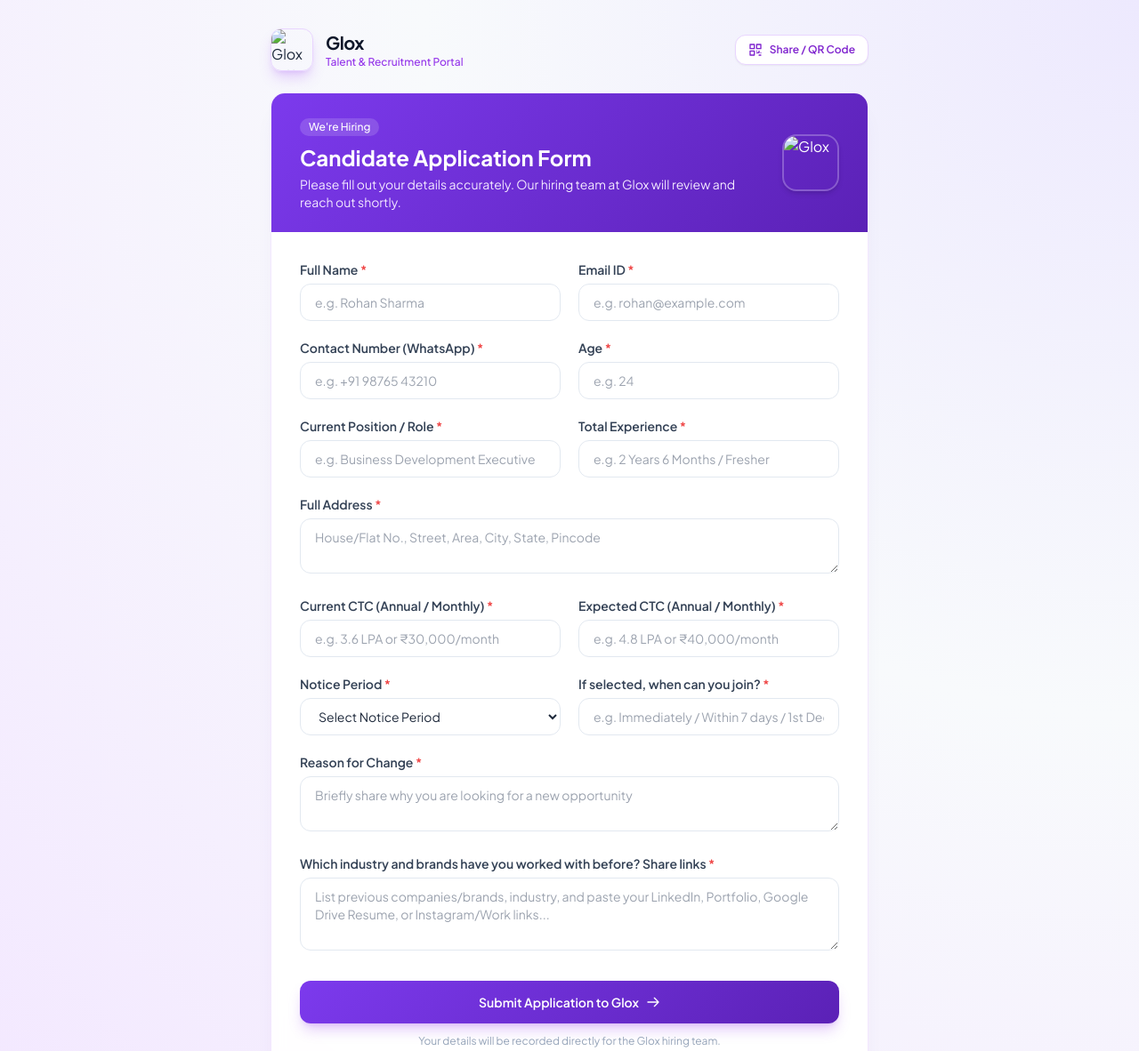
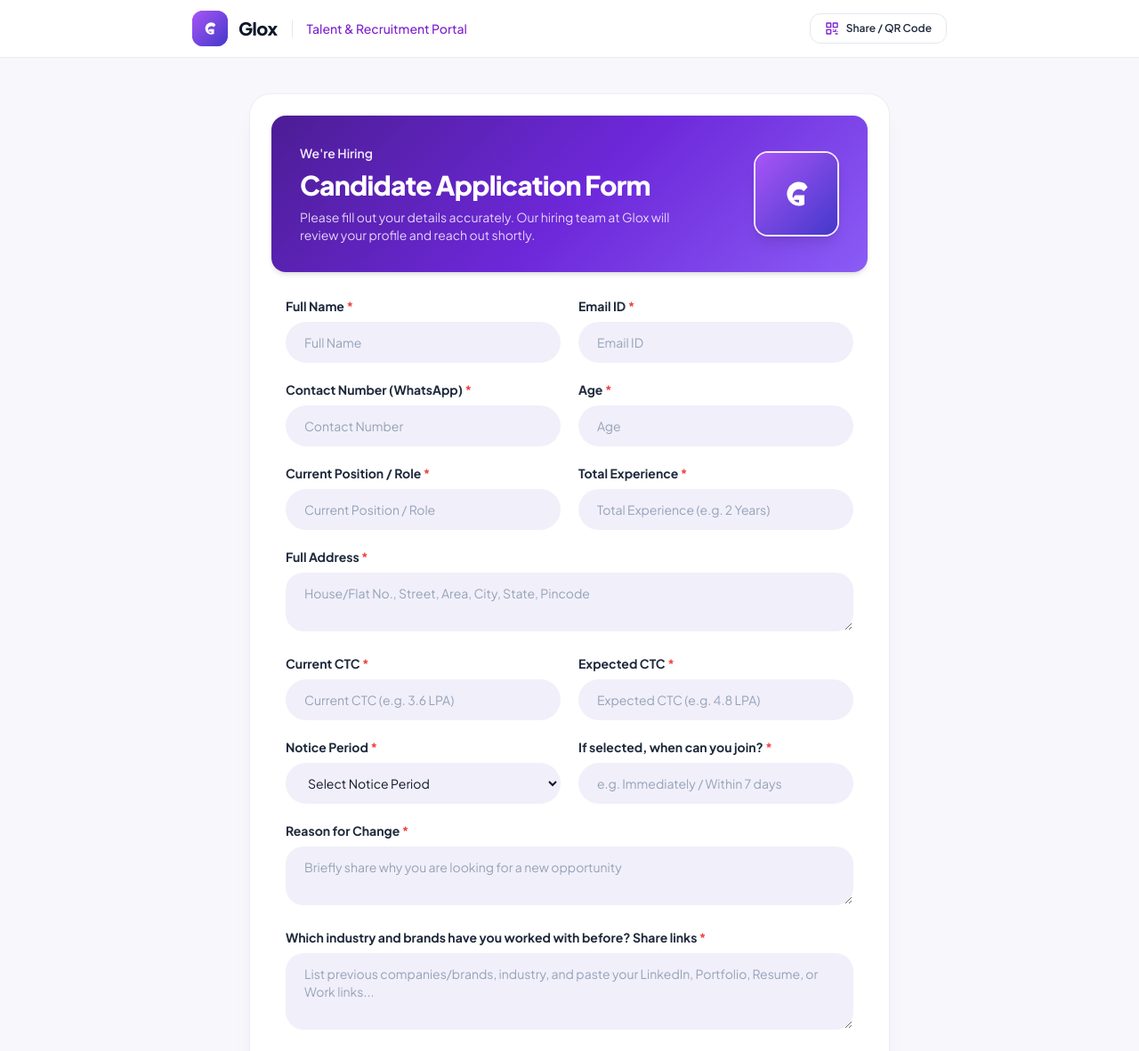
Before and after one commit to chandegaraharsh464-ui/Glox-Hiring-Form-, a plain HTML site: page index.html in a window 1280 px wide. Shown: the top 1182 px of the page at 89% size. Drawn offline with nearby package versions, Linux system fonts and the light colour scheme.

Commit message:
Update index.html

```diff
--- a/index.html
+++ b/index.html
@@ -3,140 +3,181 @@
 <head>
   <meta charset="UTF-8" />
   <meta name="viewport" content="width=device-width, initial-scale=1.0" />
-  <title>Glox | Careers &amp; Candidate Application</title>
-  <!-- Browser Tab Favicon using your official Glox logo -->
-  <link rel="icon" type="image/png" href="./official-glox-logo-sitemap.png" />
+  <title>Glox | Talent &amp; Recruitment Portal</title>
+  <link rel="icon" type="image/png" href="./official-glox-logo-sitemap_2.png" />
   <script src="https://cdn.tailwindcss.com"></script>
   <script src="https://cdnjs.cloudflare.com/ajax/libs/qrcodejs/1.0.0/qrcode.min.js"></script>
-  <link href="https://fonts.googleapis.com/css2?family=Plus+Jakarta+Sans:wght@400;500;600;700&display=swap" rel="stylesheet">
+  <link href="https://fonts.googleapis.com/css2?family=Plus+Jakarta+Sans:wght@400;500;600;700;800&display=swap" rel="stylesheet">
   <style>
     body {
       font-family: 'Plus Jakarta Sans', sans-serif;
-      background: radial-gradient(circle at top right, #ede9fe, #f8fafc 45%, #f3e8ff 100%);
+      background-color: #f8f7fc;
     }
-    .glox-gradient {
-      background: linear-gradient(135deg, #7c3aed 0%, #5b21b6 100%);
+    .glox-banner-gradient {
+      background: linear-gradient(135deg, #4c1d95 0%, #6d28d9 52%, #8b5cf6 100%);
     }
-    .input-field {
+    .glox-pill-input {
+      background-color: #f1effa;
+      border: 1.5px solid transparent;
+      border-radius: 9999px;
       transition: all 0.2s ease;
     }
-    .input-field:focus {
+    .glox-pill-input:focus {
+      background-color: #ffffff;
+      border-color: #7c3aed;
+      box-shadow: 0 0 0 4px rgba(124, 58, 237, 0.12);
+    }
+    .glox-area-input {
+      background-color: #f1effa;
+      border: 1.5px solid transparent;
+      border-radius: 1.25rem;
+      transition: all 0.2s ease;
+    }
+    .glox-area-input:focus {
+      background-color: #ffffff;
       border-color: #7c3aed;
       box-shadow: 0 0 0 4px rgba(124, 58, 237, 0.12);
     }
   </style>
 </head>
-<body class="min-h-screen text-slate-800 py-8 px-4 sm:px-6">
+<body class="min-h-screen text-slate-900">
 
-  <div class="max-w-2xl mx-auto">
-    <!-- Top Header & Share QR Button -->
-    <div class="flex items-center justify-between mb-6">
-      <div class="flex items-center gap-3.5">
-        <!-- Your Exact Official Glox Logo -->
+  <!-- Full-Width Top Navigation Header -->
+  <header class="bg-white border-b border-slate-200/80 sticky top-0 z-30">
+    <div class="max-w-4xl mx-auto px-4 sm:px-6 h-16 flex items-center justify-between">
+      <div class="flex items-center gap-3">
+        <!-- Official Glox Logo with automatic SVG fallback if image path differs -->
+        <div class="w-10 h-10 rounded-xl overflow-hidden shadow-sm shrink-0 bg-purple-600 flex items-center justify-center">
           <img
-          src="./official-glox-logo-sitemap.png"
-          alt="Glox Official Logo"
-          class="w-12 h-12 rounded-xl object-cover shadow-lg shadow-purple-500/25 border border-purple-200"
+            src="./official-glox-logo-sitemap_2.png"
+            alt="Glox"
+            onerror="this.style.display='none'; this.nextElementSibling.style.display='flex';"
+            class="w-full h-full object-cover"
           />
-        <div>
-          <h1 class="text-xl font-bold tracking-tight text-slate-900">Glox</h1>
-          <p class="text-xs font-medium text-purple-600">Talent &amp; Recruitment Portal</p>
+          <div style="display:none;" class="w-full h-full items-center justify-center bg-gradient-to-br from-purple-500 to-indigo-700">
+            <svg viewBox="0 0 64 64" class="w-6 h-6 fill-white">
+              <path d="M44 16A18 18 0 1 0 44 48V34H30l-5 7h11v4a10 10 0 1 1 0-20 9.8 9.8 0 0 1 7 2.9l5.7-5.7A17.9 17.9 0 0 0 44 16z"/>
+            </svg>
           </div>
         </div>
 
+        <span class="text-xl font-extrabold tracking-tight text-slate-900">Glox</span>
+        <span class="hidden sm:inline-block h-5 w-px bg-slate-200 mx-1"></span>
+        <span class="hidden sm:inline-block text-sm font-medium text-purple-700">Talent &amp; Recruitment Portal</span>
+      </div>
+
       <button type="button" onclick="openQrModal()"
-        class="inline-flex items-center gap-2 px-3.5 py-2 rounded-xl bg-white border border-purple-200 text-purple-700 text-xs font-semibold shadow-sm hover:bg-purple-50 transition">
-        <svg class="w-4 h-4" fill="none" stroke="currentColor" stroke-width="2" viewBox="0 0 24 24">
+        class="inline-flex items-center gap-2 px-4 py-2 rounded-xl bg-white border border-slate-200 text-slate-800 text-xs font-semibold hover:border-purple-300 hover:bg-purple-50/60 transition shadow-xs">
+        <svg class="w-4 h-4 text-purple-700" fill="none" stroke="currentColor" stroke-width="2" viewBox="0 0 24 24">
           <path stroke-linecap="round" stroke-linejoin="round" d="M3 3h7v7H3V3zm11 0h7v7h-7V3zM3 14h7v7H3v-7zm11 3h3m4 0h.01M14 14h.01M18 14v3m0 4h3"/>
         </svg>
-        Share / QR Code
+        <span>Share / QR Code</span>
       </button>
     </div>
+  </header>
 
-    <!-- Main Form Card -->
-    <div class="bg-white/95 backdrop-blur rounded-2xl shadow-xl shadow-purple-900/5 border border-purple-100 overflow-hidden">
-      <div class="glox-gradient px-6 py-6 sm:px-8 text-white flex items-center justify-between gap-4">
-        <div>
-          <span class="inline-block px-2.5 py-0.5 rounded-full bg-white/15 text-xs font-medium mb-2">We're Hiring</span>
-          <h2 class="text-2xl font-bold">Candidate Application Form</h2>
-          <p class="text-purple-100 text-sm mt-1">Please fill out your details accurately. Our hiring team at Glox will review and reach out shortly.</p>
-        </div>
-        <img
-          src="./official-glox-logo-sitemap.png"
-          alt="Glox"
-          class="hidden sm:block w-16 h-16 rounded-2xl object-cover border-2 border-white/25 shadow-md shrink-0"
-        />
+  <!-- Main Container -->
+  <main class="max-w-3xl mx-auto px-4 sm:px-6 py-8 sm:py-10">
+    <div class="bg-white rounded-3xl shadow-xl shadow-purple-950/5 border border-slate-200/70 p-4 sm:p-6">
+
+      <!-- Inner Purple Hero Banner matching UI Mockup -->
+      <div class="glox-banner-gradient rounded-2xl p-6 sm:p-8 text-white flex items-center justify-between gap-6 shadow-md">
+        <div class="space-y-2">
+          <p class="text-sm font-semibold text-purple-100">We're Hiring</p>
+          <h1 class="text-2xl sm:text-3xl font-extrabold tracking-tight leading-tight">Candidate Application Form</h1>
+          <p class="text-xs sm:text-sm text-purple-100/90 max-w-md leading-relaxed">
+            Please fill out your details accurately. Our hiring team at Glox will review your profile and reach out shortly.
+          </p>
         </div>
 
-      <form id="hiringForm" class="p-6 sm:p-8 space-y-5">
-        <!-- Row 1: Full Name & Email -->
-        <div class="grid grid-cols-1 sm:grid-cols-2 gap-5">
-          <div>
-            <label class="block text-sm font-semibold text-slate-700 mb-1.5">Full Name <span class="text-red-500">*</span></label>
-            <input type="text" name="fullName" required placeholder="e.g. Rohan Sharma"
-              class="input-field w-full px-4 py-2.5 rounded-xl border border-slate-200 text-sm outline-none" />
+        <!-- White-Framed Rounded Logo Badge -->
+        <div class="hidden sm:flex w-24 h-24 rounded-2xl border-2 border-white/90 shadow-lg overflow-hidden shrink-0 bg-purple-600 items-center justify-center">
+          <img
+            src="./official-glox-logo-sitemap_2.png"
+            alt="Glox Official Logo"
+            onerror="this.style.display='none'; this.nextElementSibling.style.display='flex';"
+            class="w-full h-full object-cover"
+          />
+          <div style="display:none;" class="w-full h-full items-center justify-center bg-gradient-to-br from-purple-500 to-indigo-700">
+            <svg viewBox="0 0 64 64" class="w-12 h-12 fill-white">
+              <path d="M44 16A18 18 0 1 0 44 48V34H30l-5 7h11v4a10 10 0 1 1 0-20 9.8 9.8 0 0 1 7 2.9l5.7-5.7A17.9 17.9 0 0 0 44 16z"/>
+            </svg>
           </div>
-          <div>
-            <label class="block text-sm font-semibold text-slate-700 mb-1.5">Email ID <span class="text-red-500">*</span></label>
-            <input type="email" name="email" required placeholder="e.g. rohan@example.com"
-              class="input-field w-full px-4 py-2.5 rounded-xl border border-slate-200 text-sm outline-none" />
         </div>
       </div>
 
-        <!-- Row 2: Phone & Age -->
+      <!-- Form Section -->
+      <form id="hiringForm" class="pt-7 px-2 sm:px-4 pb-3 space-y-5">
+
+        <!-- Row 1: Full Name & Email ID -->
         <div class="grid grid-cols-1 sm:grid-cols-2 gap-5">
           <div>
-            <label class="block text-sm font-semibold text-slate-700 mb-1.5">Contact Number (WhatsApp) <span class="text-red-500">*</span></label>
-            <input type="tel" name="phone" required placeholder="e.g. +91 98765 43210"
-              class="input-field w-full px-4 py-2.5 rounded-xl border border-slate-200 text-sm outline-none" />
+            <label class="block text-sm font-bold text-slate-800 mb-2">Full Name <span class="text-red-500">*</span></label>
+            <input type="text" name="fullName" required placeholder="Full Name"
+              class="glox-pill-input w-full px-5 py-3 text-sm text-slate-900 placeholder-slate-400 outline-none" />
           </div>
           <div>
-            <label class="block text-sm font-semibold text-slate-700 mb-1.5">Age <span class="text-red-500">*</span></label>
-            <input type="number" name="age" min="18" max="65" required placeholder="e.g. 24"
-              class="input-field w-full px-4 py-2.5 rounded-xl border border-slate-200 text-sm outline-none" />
+            <label class="block text-sm font-bold text-slate-800 mb-2">Email ID <span class="text-red-500">*</span></label>
+            <input type="email" name="email" required placeholder="Email ID"
+              class="glox-pill-input w-full px-5 py-3 text-sm text-slate-900 placeholder-slate-400 outline-none" />
+          </div>
+        </div>
+
+        <!-- Row 2: Contact Number & Age -->
+        <div class="grid grid-cols-1 sm:grid-cols-2 gap-5">
+          <div>
+            <label class="block text-sm font-bold text-slate-800 mb-2">Contact Number (WhatsApp) <span class="text-red-500">*</span></label>
+            <input type="tel" name="phone" required placeholder="Contact Number"
+              class="glox-pill-input w-full px-5 py-3 text-sm text-slate-900 placeholder-slate-400 outline-none" />
+          </div>
+          <div>
+            <label class="block text-sm font-bold text-slate-800 mb-2">Age <span class="text-red-500">*</span></label>
+            <input type="number" name="age" min="18" max="65" required placeholder="Age"
+              class="glox-pill-input w-full px-5 py-3 text-sm text-slate-900 placeholder-slate-400 outline-none" />
           </div>
         </div>
 
         <!-- Row 3: Current Position & Total Experience -->
         <div class="grid grid-cols-1 sm:grid-cols-2 gap-5">
           <div>
-            <label class="block text-sm font-semibold text-slate-700 mb-1.5">Current Position / Role <span class="text-red-500">*</span></label>
-            <input type="text" name="currentPosition" required placeholder="e.g. Business Development Executive"
-              class="input-field w-full px-4 py-2.5 rounded-xl border border-slate-200 text-sm outline-none" />
+            <label class="block text-sm font-bold text-slate-800 mb-2">Current Position / Role <span class="text-red-500">*</span></label>
+            <input type="text" name="currentPosition" required placeholder="Current Position / Role"
+              class="glox-pill-input w-full px-5 py-3 text-sm text-slate-900 placeholder-slate-400 outline-none" />
           </div>
           <div>
-            <label class="block text-sm font-semibold text-slate-700 mb-1.5">Total Experience <span class="text-red-500">*</span></label>
-            <input type="text" name="experience" required placeholder="e.g. 2 Years 6 Months / Fresher"
-              class="input-field w-full px-4 py-2.5 rounded-xl border border-slate-200 text-sm outline-none" />
+            <label class="block text-sm font-bold text-slate-800 mb-2">Total Experience <span class="text-red-500">*</span></label>
+            <input type="text" name="experience" required placeholder="Total Experience (e.g. 2 Years)"
+              class="glox-pill-input w-full px-5 py-3 text-sm text-slate-900 placeholder-slate-400 outline-none" />
           </div>
         </div>
 
         <!-- Row 4: Full Address -->
         <div>
-          <label class="block text-sm font-semibold text-slate-700 mb-1.5">Full Address <span class="text-red-500">*</span></label>
+          <label class="block text-sm font-bold text-slate-800 mb-2">Full Address <span class="text-red-500">*</span></label>
           <textarea name="fullAddress" rows="2" required placeholder="House/Flat No., Street, Area, City, State, Pincode"
-            class="input-field w-full px-4 py-2.5 rounded-xl border border-slate-200 text-sm outline-none"></textarea>
+            class="glox-area-input w-full px-5 py-3 text-sm text-slate-900 placeholder-slate-400 outline-none"></textarea>
         </div>
 
         <!-- Row 5: Current CTC & Expected CTC -->
         <div class="grid grid-cols-1 sm:grid-cols-2 gap-5">
           <div>
-            <label class="block text-sm font-semibold text-slate-700 mb-1.5">Current CTC (Annual / Monthly) <span class="text-red-500">*</span></label>
-            <input type="text" name="currentCtc" required placeholder="e.g. 3.6 LPA or ₹30,000/month"
-              class="input-field w-full px-4 py-2.5 rounded-xl border border-slate-200 text-sm outline-none" />
+            <label class="block text-sm font-bold text-slate-800 mb-2">Current CTC <span class="text-red-500">*</span></label>
+            <input type="text" name="currentCtc" required placeholder="Current CTC (e.g. 3.6 LPA)"
+              class="glox-pill-input w-full px-5 py-3 text-sm text-slate-900 placeholder-slate-400 outline-none" />
           </div>
           <div>
-            <label class="block text-sm font-semibold text-slate-700 mb-1.5">Expected CTC (Annual / Monthly) <span class="text-red-500">*</span></label>
-            <input type="text" name="expectedCtc" required placeholder="e.g. 4.8 LPA or ₹40,000/month"
-              class="input-field w-full px-4 py-2.5 rounded-xl border border-slate-200 text-sm outline-none" />
+            <label class="block text-sm font-bold text-slate-800 mb-2">Expected CTC <span class="text-red-500">*</span></label>
+            <input type="text" name="expectedCtc" required placeholder="Expected CTC (e.g. 4.8 LPA)"
+              class="glox-pill-input w-full px-5 py-3 text-sm text-slate-900 placeholder-slate-400 outline-none" />
           </div>
         </div>
 
         <!-- Row 6: Notice Period & If Selected, When Can You Join? -->
         <div class="grid grid-cols-1 sm:grid-cols-2 gap-5">
           <div>
-            <label class="block text-sm font-semibold text-slate-700 mb-1.5">Notice Period <span class="text-red-500">*</span></label>
-            <select name="noticePeriod" required class="input-field w-full px-4 py-2.5 rounded-xl border border-slate-200 text-sm bg-white outline-none">
+            <label class="block text-sm font-bold text-slate-800 mb-2">Notice Period <span class="text-red-500">*</span></label>
+            <select name="noticePeriod" required
+              class="glox-pill-input w-full px-5 py-3 text-sm text-slate-900 outline-none cursor-pointer">
               <option value="" disabled selected>Select Notice Period</option>
               <option value="Immediate / Not Working">Immediate / Not Working</option>
               <option value="15 Days">15 Days</option>
@@ -147,80 +188,83 @@
             </select>
           </div>
           <div>
-            <label class="block text-sm font-semibold text-slate-700 mb-1.5">If selected, when can you join? <span class="text-red-500">*</span></label>
-            <input type="text" name="joiningDate" required placeholder="e.g. Immediately / Within 7 days / 1st Dec"
-              class="input-field w-full px-4 py-2.5 rounded-xl border border-slate-200 text-sm outline-none" />
+            <label class="block text-sm font-bold text-slate-800 mb-2">If selected, when can you join? <span class="text-red-500">*</span></label>
+            <input type="text" name="joiningDate" required placeholder="e.g. Immediately / Within 7 days"
+              class="glox-pill-input w-full px-5 py-3 text-sm text-slate-900 placeholder-slate-400 outline-none" />
           </div>
         </div>
 
         <!-- Row 7: Reason for Change -->
         <div>
-          <label class="block text-sm font-semibold text-slate-700 mb-1.5">Reason for Change <span class="text-red-500">*</span></label>
+          <label class="block text-sm font-bold text-slate-800 mb-2">Reason for Change <span class="text-red-500">*</span></label>
           <textarea name="reasonForChange" rows="2" required placeholder="Briefly share why you are looking for a new opportunity"
-            class="input-field w-full px-4 py-2.5 rounded-xl border border-slate-200 text-sm outline-none"></textarea>
+            class="glox-area-input w-full px-5 py-3 text-sm text-slate-900 placeholder-slate-400 outline-none"></textarea>
         </div>
 
-        <!-- Row 8: Industry, Previous Brands & Links -->
+        <!-- Row 8: Industry, Previous Brands & Share Links -->
         <div>
-          <label class="block text-sm font-semibold text-slate-700 mb-1.5">Which industry and brands have you worked with before? Share links <span class="text-red-500">*</span></label>
+          <label class="block text-sm font-bold text-slate-800 mb-2">Which industry and brands have you worked with before? Share links <span class="text-red-500">*</span></label>
           <textarea name="industryAndLinks" rows="3" required
-            placeholder="List previous companies/brands, industry, and paste your LinkedIn, Portfolio, Google Drive Resume, or Instagram/Work links..."
-            class="input-field w-full px-4 py-2.5 rounded-xl border border-slate-200 text-sm outline-none"></textarea>
+            placeholder="List previous companies/brands, industry, and paste your LinkedIn, Portfolio, Resume, or Work links..."
+            class="glox-area-input w-full px-5 py-3 text-sm text-slate-900 placeholder-slate-400 outline-none"></textarea>
         </div>
 
         <!-- Submit Button -->
-        <div class="pt-2">
+        <div class="pt-3">
           <button type="submit" id="submitBtn"
-            class="w-full glox-gradient hover:opacity-95 text-white font-semibold py-3.5 px-6 rounded-xl shadow-lg shadow-purple-600/25 transition flex items-center justify-center gap-2 text-sm">
+            class="w-full glox-banner-gradient hover:opacity-95 text-white font-bold py-3.5 px-6 rounded-full shadow-lg shadow-purple-600/25 transition flex items-center justify-center gap-2 text-sm">
             <span>Submit Application to Glox</span>
-            <svg class="w-4 h-4" fill="none" stroke="currentColor" stroke-width="2" viewBox="0 0 24 24">
+            <svg class="w-4 h-4" fill="none" stroke="currentColor" stroke-width="2.2" viewBox="0 0 24 24">
               <path stroke-linecap="round" stroke-linejoin="round" d="M14 5l7 7m0 0l-7 7m7-7H3"/>
             </svg>
           </button>
-          <p class="text-center text-xs text-slate-400 mt-3">Your details will be recorded directly for the Glox hiring team.</p>
+          <p class="text-center text-xs text-slate-400 mt-3">Your application will be saved directly for the Glox hiring team.</p>
         </div>
       </form>
 
       <!-- Success State -->
-      <div id="successBox" class="hidden p-10 text-center space-y-4">
+      <div id="successBox" class="hidden py-12 px-6 text-center space-y-4">
         <div class="w-16 h-16 rounded-full bg-green-100 text-green-600 flex items-center justify-center mx-auto">
           <svg class="w-8 h-8" fill="none" stroke="currentColor" stroke-width="2.5" viewBox="0 0 24 24">
             <path stroke-linecap="round" stroke-linejoin="round" d="M5 13l4 4L19 7"/>
           </svg>
         </div>
-        <h3 class="text-xl font-bold text-slate-900">Application Submitted!</h3>
-        <p class="text-sm text-slate-600 max-w-md mx-auto">Thank you for applying to <strong>Glox</strong>. We have saved your application and will contact you soon.</p>
-        <button onclick="resetForm()" class="mt-2 px-5 py-2.5 rounded-xl bg-purple-50 text-purple-700 text-xs font-semibold hover:bg-purple-100 transition">
+        <h3 class="text-xl font-extrabold text-slate-900">Application Submitted!</h3>
+        <p class="text-sm text-slate-600 max-w-md mx-auto">Thank you for applying to <strong>Glox</strong>. We have recorded your details and will reach out soon.</p>
+        <button onclick="resetForm()" class="mt-2 px-6 py-2.5 rounded-full bg-purple-100 text-purple-800 text-xs font-bold hover:bg-purple-200 transition">
           Submit Another Response
         </button>
       </div>
+
     </div>
-  </div>
+  </main>
 
   <!-- QR Code & Share Link Modal -->
   <div id="qrModal" class="fixed inset-0 bg-slate-900/60 backdrop-blur-sm hidden items-center justify-center p-4 z-50">
-    <div class="bg-white rounded-2xl max-w-sm w-full p-6 text-center shadow-2xl space-y-4">
+    <div class="bg-white rounded-3xl max-w-sm w-full p-6 text-center shadow-2xl space-y-4">
       <div class="flex justify-between items-center">
-        <div class="flex items-center gap-2">
-          <img src="./official-glox-logo-sitemap.png" alt="Glox" class="w-6 h-6 rounded-md object-cover" />
+        <div class="flex items-center gap-2.5">
+          <img src="./official-glox-logo-sitemap_2.png" alt="Glox"
+            onerror="this.style.display='none'"
+            class="w-7 h-7 rounded-lg object-cover" />
           <h3 class="font-bold text-slate-900">Scan to Apply — Glox</h3>
         </div>
-        <button onclick="closeQrModal()" class="text-slate-400 hover:text-slate-700 text-lg font-bold">&times;</button>
+        <button onclick="closeQrModal()" class="w-8 h-8 rounded-full hover:bg-slate-100 text-slate-500 text-lg font-bold">&times;</button>
       </div>
       <p class="text-xs text-slate-500">Candidates can scan this QR code with their phone camera to open and fill out the hiring form.</p>
 
       <div class="flex justify-center py-2">
-        <div id="qrcode" class="p-3 bg-white border-2 border-purple-100 rounded-2xl shadow-inner"></div>
+        <div id="qrcode" class="p-3.5 bg-white border-2 border-purple-100 rounded-2xl shadow-inner"></div>
       </div>
 
-      <div class="bg-slate-50 p-2.5 rounded-xl border border-slate-200 flex items-center justify-between gap-2">
+      <div class="bg-slate-50 p-2 rounded-full border border-slate-200 flex items-center justify-between gap-2 pl-4">
         <input id="shareUrlInput" type="text" readonly class="bg-transparent text-xs text-slate-600 w-full outline-none" />
-        <button onclick="copyLink()" id="copyBtn" class="px-3 py-1.5 rounded-lg bg-purple-600 text-white text-xs font-semibold shrink-0 hover:bg-purple-700">
+        <button onclick="copyLink()" id="copyBtn" class="px-4 py-1.5 rounded-full bg-purple-700 text-white text-xs font-semibold shrink-0 hover:bg-purple-800">
           Copy
         </button>
       </div>
 
-      <button onclick="downloadQR()" class="w-full py-2.5 rounded-xl border border-purple-200 text-purple-700 text-xs font-semibold hover:bg-purple-50 transition">
+      <button onclick="downloadQR()" class="w-full py-2.5 rounded-full border border-purple-200 text-purple-700 text-xs font-bold hover:bg-purple-50 transition">
         Download QR Image (PNG)
       </button>
     </div>
@@ -228,8 +272,6 @@
 
   <script>
     const SCRIPT_URL = "https://script.google.com/macros/s/AKfycby_Oy8hKcc2SIxB2qTWWe3r_bEwYB1NBe8ljIzsd2zI70mPfSZh8OPliYMGuAfy92AP/exec";
-
-    // Automatically adapts to whatever new GitHub Pages repository name you choose
     const FORM_URL = window.location.href;
     let qrGenerated = false;
 
```
Lines whose indentation alone changed are shown as unchanged.
